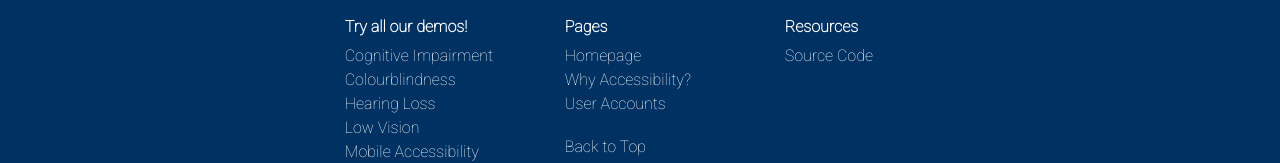
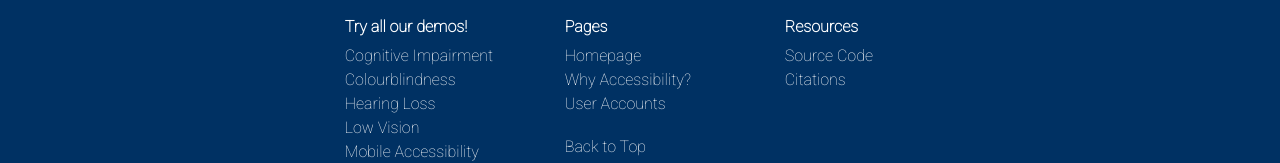
Before and after one commit to ivanchen28/AccessibilityPlus, a React (Create React App) app: page /demos/cognitive-impairment in a window 1280 px wide. Shown: the part 3298-3461 px from the top of the page. Built offline with nearby package versions, Linux system fonts and the light colour scheme.

Commit message:
Fixed footer.

```diff
--- a/src/components/Footer.js
+++ b/src/components/Footer.js
@@ -40,7 +40,8 @@ function Footer() {
           </div>
           <div className='footer-link-items'>
             <h2 className='footer-heading'>Resources</h2>
-            <Link to='/'>Source Code</Link>
+            <Link to='https://github.com/ivanchen28/AccessibilityPlus'>Source Code</Link>
+            <Link to='/citations'>Citations</Link>
           </div>
         </div>
       </div>
```
